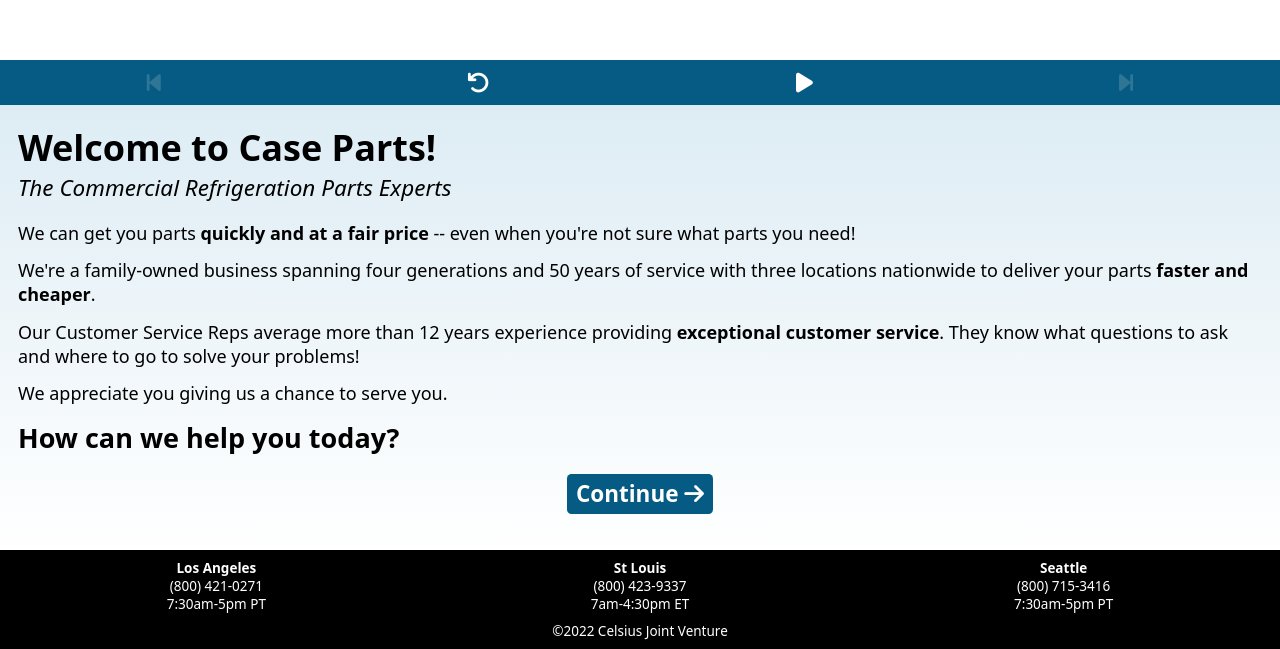
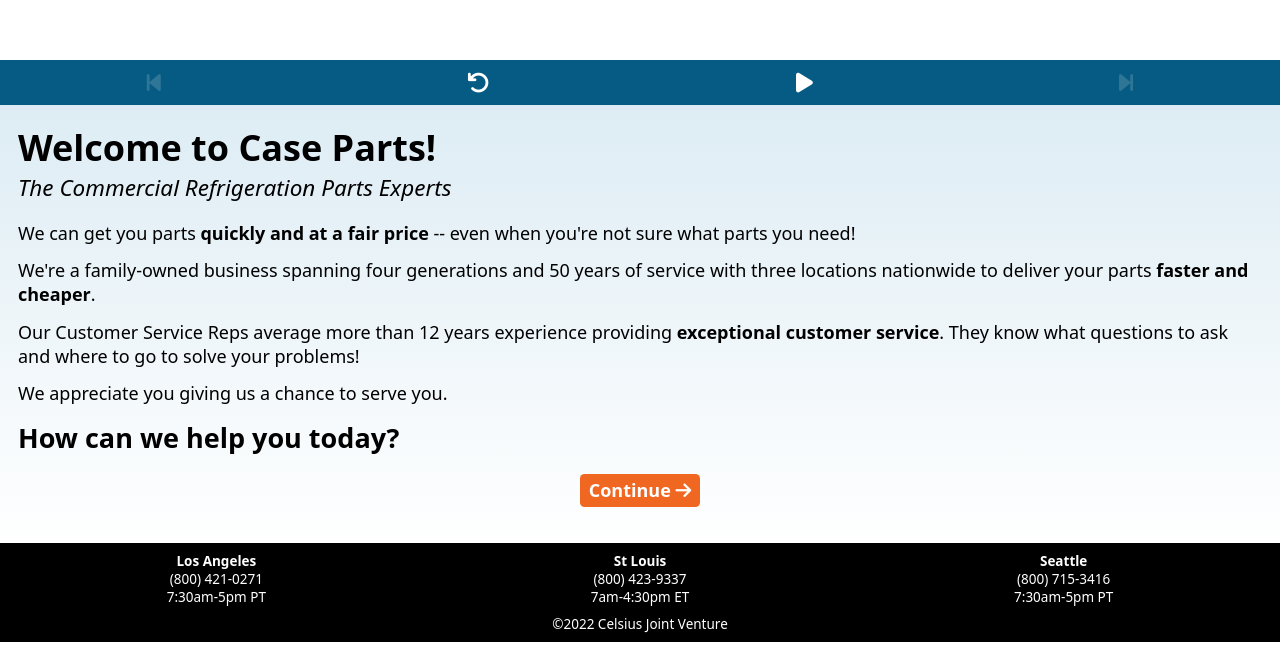
Before and after one commit to jaycincotta/concierge-v1, a React (Create React App) app: page /welcome in a window 1280 px wide. Shown: the part 719-1368 px from the top of the page. Built offline with nearby package versions, Linux system fonts and the light colour scheme.

Commit message:
Tweak button colors

```diff
--- a/src/components/PlayerPlus.js
+++ b/src/components/PlayerPlus.js
@@ -29,11 +29,11 @@
                 <i className="fa-solid fa-backward-step"></i>
             </button>
 
-            <button onClick={clickReplay}>
+            <button disabled={!videoUrl} onClick={clickReplay}>
                 <i className="fa-solid fa-arrow-rotate-left" />
             </button>
 
-            <button onClick={clickPlayResume}>
+            <button disabled={!videoUrl} onClick={clickPlayResume}>
                 <i className={"fa-solid fa-play" + (play ? "-pause" : "")} />
             </button>
 
--- a/src/routes/branch/MPK.js
+++ b/src/routes/branch/MPK.js
@@ -6,7 +6,7 @@
 export default function MPK() {
 
     return (
-        <Task task="Los Angeles" hideCancel={true} className="white-on-blue">
+        <Task task="Los Angeles" hideCancel={true} className="black-on-blue-gradient">
             <TaskStep step="mpk" next="stl" previous="sea">
                 <div className="branch">
                     <div><span className="subtitle">Case Parts</span></div>
--- a/src/routes/branch/SEA.js
+++ b/src/routes/branch/SEA.js
@@ -6,7 +6,7 @@
 export default function SEA() {
 
     return (
-        <Task task="Seattle" hideCancel={true} className="white-on-blue">
+        <Task task="Seattle" hideCancel={true} className="black-on-blue-gradient">
             <TaskStep step="sea" next="mpk" previous="stl">
             <div className="branch">
                     <div><span className="subtitle">Case Parts</span></div>
--- a/src/routes/branch/STL.js
+++ b/src/routes/branch/STL.js
@@ -6,7 +6,7 @@
 export default function STL() {
 
     return (
-        <Task task="St Louis" hideCancel={true} className="white-on-blue">
+        <Task task="St Louis" hideCancel={true} className="black-on-blue-gradient">
             <TaskStep step="stl" next="sea" previous="mpk">
                 <div className="branch">
                     <div><span className="subtitle">Case Parts</span></div>
--- a/src/styles/concierge.css
+++ b/src/styles/concierge.css
@@ -12,6 +12,14 @@
 }
 button {
   font-weight: bold;
+  cursor: pointer;
+  padding: 0.25rem 0.5rem;
+  border-radius: 0.25rem;
+  border: none;
+}
+
+.player-controls button {
+  font-weight: bold;
   background-color:var(--dark-blue);
   color: white;
   cursor: pointer;
@@ -24,7 +32,7 @@
   background-color: #f06721;
   color: black;
 } */
-button:disabled {
+.player-controls button:disabled {
   /* background-color: #b4e6ff; */
   color: var(--disabled-blue);
   cursor:default;
@@ -156,6 +164,7 @@
   text-align: center;
   font-size: .75rem;
   background-color: var(--medium-orange);
+  color: white;
 }
 .assemblyNote {
   margin: auto auto;
--- a/src/styles/cpc-shared.css
+++ b/src/styles/cpc-shared.css
@@ -48,7 +48,13 @@
   color: white;
   background-color: var(--dark-blue);
 }
-
+.white-on-blue button, .black-on-blue-gradient button {
+  background-color: var(--medium-orange);
+  color: white;
+}
+.white-on-blue a, .black-on-blue-gradient a {
+  color: var(--bright-blue);
+}
 .pad {
   padding: 1rem;
 }
```
